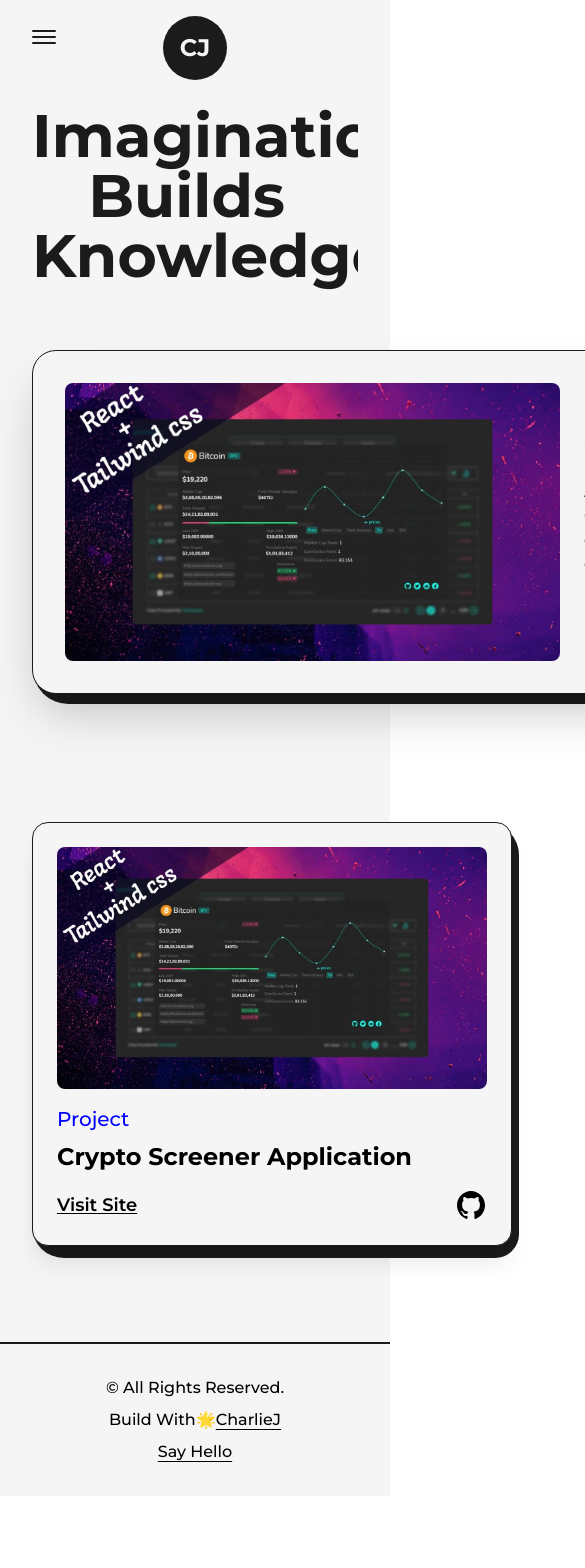
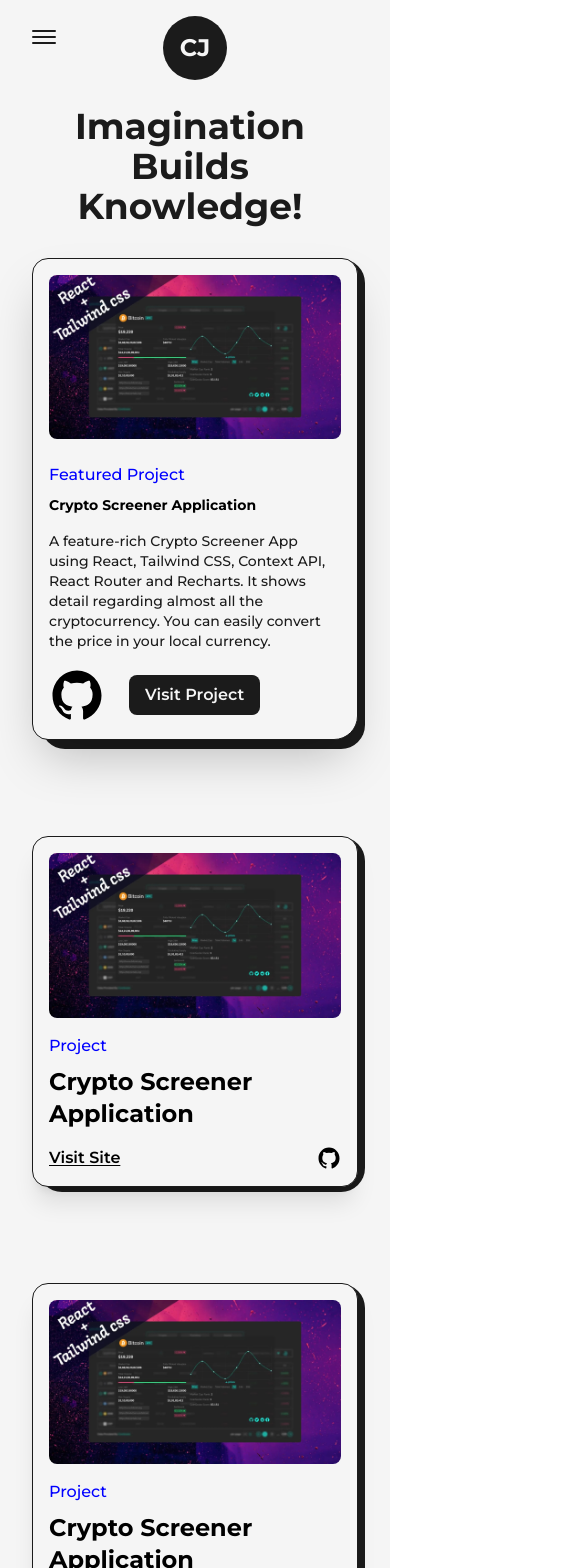
Before and after one commit to SupaMega24/nextjs-portfolio, a Next.js app in the folder code/: page /projects in a window 390 px wide. Shown: the top 1568 px of the page, 585 px wide, since content can reach past the window. Before the commit the page ends 1496 px from the top, so only its background shows below. Built offline with nearby package versions, Linux system fonts and the light colour scheme.

Commit message:
Update site responsiveness

```diff
--- a/code/src/components/AnimatedText.js
+++ b/code/src/components/AnimatedText.js
@@ -45,8 +45,8 @@ const AnimatedText = ({ text, className = "" }) => {
                     text.split(" ").map((word, index) =>
                         <motion.span key={word + '-' + index} className='inline-block'
                             variants={singleWord}
-                            initial="initial"
-                            animate="animate"
+                        // initial="initial"
+                        // animate="animate"
                         >
                             {word}&nbsp;
                         </motion.span>
--- a/code/src/components/LiIcon.js
+++ b/code/src/components/LiIcon.js
@@ -10,7 +10,9 @@ const LiIcon = ({ reference }) => {
     )
     return (
         <figure className='absolute left-0 stroke-dark dark:stroke-light'>
-            <svg className='-rotate-90' width="75" height="75" viewbox="0 0 100 100">
+            <svg className='-rotate-90 md:w-[60px] md:h-[60px] xs:w-[40px] xs:h-[40px]'
+                width="75" height="75" viewbox="0 0 100 100">
+
                 <circle cx="50" cy="50" r="20" className='stroke-primary stroke-1 fill-none
                     dark:stroke-blue'
                 />
--- a/code/src/components/Skills.js
+++ b/code/src/components/Skills.js
@@ -6,7 +6,9 @@ const Skill = ({ name, x, y }) => {
         <motion.div className='flex items-center justify-center
                     rounded-full font-semibold bg-dark text-light
                     py-3 px-6 shadow-dark cursor-pointe absolute
-                    dark:text-dark dark:bg-light'
+                    dark:text-dark dark:bg-light lg:py-2 lg:px-4
+                    md:text-sm md:py-1.5 md:px-3 xs:bg-transparent xs:dark:bg-transparent
+                    xs:text-dark xs:dark:text-light xs:text-bold'
             whileHover={{ scale: 1.05 }}
             initial={{ x: 0, y: 0 }}
             whileInView={{ x: x, y: y, transition: { duration: 1.5 } }}
@@ -20,15 +22,23 @@ const Skill = ({ name, x, y }) => {
 const Skills = () => {
     return (
         <>
-            <h2 className='font-bold text-8xl mt-64 w-full text-center'>
+            <h2 className='font-bold text-8xl mt-64 w-full text-center
+                md:text-6xl md:mt-32 '
+            >
                 Skills
             </h2>
             <div className='w-full h-screen relative flex items-center
-                justify-center rounded-full bg-circularLight dark:bg-circularDark'
+                justify-center rounded-full bg-circularLight dark:bg-circularDark
+                lg:h-[80vh] sm:h-[60vh] xs:h-[50vh]
+                lg:bg-circularLightLg lg:dark:bg-circularDarkLg
+                md:bg-circularLightMd md:dark:bg-circularDarkMd
+                sm:bg-circularLightSm sm:dark:bg-circularDarkSm'
             >
                 <motion.div className='flex items-center justify-center
                     rounded-full font-semibold bg-dark text-light
-                    p-8 shadow-dark cursor-pointer dark:text-dark dark:bg-light'
+                    p-8 shadow-dark cursor-pointer dark:text-dark dark:bg-light
+                    lg:p-6 md:p-4 xs:test-xs xs:p-2'
+
                     whileHover={{ scale: 1.05 }}
                 >
                     Web
--- a/code/src/pages/projects.js
+++ b/code/src/pages/projects.js
@@ -12,13 +12,18 @@ const FeaturedProject = ({ type, title, summary, img, link, github }) => {
     return (
         <article className='w-full flex items-center justify-between
             rounded-3xl border border-solid border-dark bg-light
-            shadow-2xl p-8 relative rounded-br-2xl dark:bg-dark dark:border-light'
+            shadow-2xl p-8 relative rounded-br-2xl dark:bg-dark dark:border-light
+            lg:flex-col lg:p-8 sm:rounded-2xl xs:rounded-br-3xl xs:p-4'
         >
             <div className='absolute top-0 -right-2 -z-10 w-[100.8%] h-[103%]
-                rounded-[2.2rem] bg-dark rounded-br-3xl dark:bg-light'
+                rounded-[2.2rem] bg-dark rounded-br-3xl dark:bg-light
+                xs:-right-2 sm:h-[102%] xs:w-full xs:rounded-[1.5rem]'
             />
-            <Link href={link} target="_blank" className='w-1/2 cursor-pointer
-                overflow-hidden rounded-lg'
+            <Link
+                href={link}
+                target="_blank"
+                className='w-1/2 cursor-pointer overflow-hidden rounded-lg
+                    lg:w-full'
             >
                 <Image src={img} alt={title} className='w-full h-auto'
                     priority
@@ -26,20 +31,32 @@ const FeaturedProject = ({ type, title, summary, img, link, github }) => {
                 />
             </Link>
 
-            <div className='w-1/2 flex flex-col items-start justify-between pl-6'>
-                <span className='text-blue font-medium text-xl dark:text-primaryDark'>
+            <div className='w-1/2 flex flex-col items-start justify-between pl-6
+                lg:w-full lg:pl-0 lg:pt-6'
+            >
+                <span className='text-blue font-medium text-xl dark:text-primaryDark
+                    xs:text-base'
+                >
                     {type}
                 </span>
                 <Link href={link} target="_blank" className='hover:underline underline-offset-2'>
-                    <h2 className='my-2 w-full text-left text-2xl font-bold dark:text-light'>
+                    <h2 className='my-2 w-full text-left text-2xl font-bold dark:text-light
+                        sm:text-sm'
+                    >
                         {title}
                     </h2>
                 </Link>
-                <p className='my-2 font-medium text-dark dark:text-light'>{summary}</p>
+                <p className='my-2 font-medium text-dark dark:text-light
+                    sm:text-sm'
+                >
+                    {summary}
+                </p>
                 <div className='mt-2 flex items-center'>
                     <Link href={github} target="_blank" className='w-14'> <GithubIcon /> </Link>
+
                     <Link href={link} target="_blank" className='ml-6 rounded-lg bg-dark text-light
-                        p-2 px-6 text-lg font-semibold dark:bg-light dark:text-dark'
+                        p-2 px-6 text-lg font-semibold dark:bg-light dark:text-dark
+                        sm:px-4 sm:text-base'
                     >
                         Visit Project
                     </Link>
@@ -54,11 +71,12 @@ const Project = ({ title, type, img, link, github }) => {
     return (
         <article className='w-full flex items-center justify-center rounded-2xl
             border border-solid border-dark bg-light p-6 relative flex-col shadow-xl
-            dark:bg-dark dark:border-light'
+            dark:bg-dark dark:border-light xs:p-4'
 
         >
             <div className='absolute top-0 -right-2 -z-10 w-[101.8%] h-[103%]
-                rounded-[2rem] bg-dark rounded-br-3xl dark:bg-light'
+                rounded-[2rem] bg-dark rounded-br-3xl dark:bg-light
+                md:-right-2 md:w-[101%] sm:h-[102%] xs:rounded-[1.5rem]'
             />
             <Link href={link} target="_blank" className='w-full cursor-pointer
                 overflow-hidden rounded-lg'
@@ -69,11 +87,15 @@ const Project = ({ title, type, img, link, github }) => {
             </Link>
 
             <div className='w-full flex flex-col items-start justify-between mt-4'>
-                <span className='text-blue font-medium text-xl dark:text-primaryDark'>
+                <span className='text-blue font-medium text-xl dark:text-primaryDark
+                    lg:text-lg md:text-base'
+                >
                     {type}
                 </span>
                 <Link href={link} target="_blank" className='hover:underline underline-offset-2'>
-                    <h2 className='my-2 w-full text-left text-2xl font-bold'>
+                    <h2 className='my-2 w-full text-left text-2xl font-bold
+                        lg:text-2xl'
+                    >
                         {title}
                     </h2>
                 </Link>
@@ -81,11 +103,13 @@ const Project = ({ title, type, img, link, github }) => {
                 <div className='mt-2 flex items-center justify-between w-full'>
 
                     <Link href={link} target="_blank" className='underline
-                        underline-offset-2 text-lg font-semibold'
+                        underline-offset-2 text-lg font-semibold md:text-base'
                     >
                         Visit Site
                     </Link>
-                    <Link href={github} target="_blank" className='w-8'>
+                    <Link href={github} target="_blank" className='w-8
+                        md:w-6'
+                    >
                         <GithubIcon />
                     </Link>
 
@@ -105,9 +129,13 @@ const projects = () => {
             </Head>
             <main className='w-full mb-16 flex flex-col items-center justify-center dark:text-light'>
                 <Layout className='pt-16'>
-                    <AnimatedText text="Imagination Builds Knowledge!" className='!text-6xl mb-16' />
+                    <AnimatedText text="Imagination Builds Knowledge!" className='mb-16
+                    lg:text-!7xl sm:mb-8 sm:!text-6xl xs:!text-4xl'
+                    />
 
-                    <div className='grid grid-cols-12 gap-24 gap-y-32'>
+                    <div className='grid grid-cols-12 gap-24 gap-y-32
+                    xl:gap-x-16 lg:gap-x-8 md:gap-y-24 sm:gap-x-0'
+                    >
                         <div className='col-span-12'>
                             <FeaturedProject
 
@@ -123,7 +151,7 @@ local currency."
                             />
                         </div>
 
-                        <div className='col-span-6'>
+                        <div className='col-span-6 sm:col-span-12'>
                             <Project
                                 title="Crypto Screener Application"
                                 img={project1}
@@ -133,7 +161,7 @@ local currency."
                             />
                         </div>
 
-                        <div className='col-span-6'>
+                        <div className='col-span-6 sm:col-span-12'>
                             <Project
                                 title="Crypto Screener Application"
                                 img={project1}
--- a/code/tailwind.config.js
+++ b/code/tailwind.config.js
@@ -25,8 +25,29 @@ module.exports = {
         'spin-slow': 'spin 16s linear infinite',
       },
       backgroundImage: {
-        circularLight: "repeating-radial-gradient(rgba(0,0,0,0.4) 2px,#f5f5f5 5px, #f5f5f5 100px);",
-        circularDark: "repeating-radial-gradient(rgba(255,255,255,0.5) 2px,#1b1b1b 8px, #1b1b1b 100px);"
+        circularLight:
+          "repeating-radial-gradient(rgba(0,0,0,0.4) 2px,#f5f5f5 5px, #f5f5f5 100px);",
+
+        circularDark:
+          "repeating-radial-gradient(rgba(255,255,255,0.5) 2px,#1b1b1b 8px, #1b1b1b 100px);",
+
+        circularLightLg:
+          "repeating-radial-gradient(rgba(0,0,0,0.4) 2px,#f5f5f5 5px, #f5f5f5 80px);",
+
+        circularDarkLg:
+          "repeating-radial-gradient(rgba(255,255,255,0.5) 2px,#1b1b1b 8px, #1b1b1b 80px);",
+
+        circularLightMd:
+          "repeating-radial-gradient(rgba(0,0,0,0.4) 2px,#f5f5f5 5px,#f5f5f5 60px)",
+
+        circularDarkMd:
+          "repeating-radial-gradient(rgba(255,255,255,0.5) 2px,#1b1b1b 6px,#1b1b1b 60px)",
+
+        circularLightSm:
+          "repeating-radial-gradient(rgba(0,0,0,0.4) 2px,#f5f5f5 5px,#f5f5f5 40px)",
+
+        circularDarkSm:
+          "repeating-radial-gradient(rgba(255,255,255,0.5) 2px,#1b1b1b 4px,#1b1b1b 40px)",
       },
     },
     screens: {
```
Also changed, not shown: code/src/components/Education.js (+10 -8 lines), code/src/components/Experience.js (+18 -8 lines), code/src/pages/about.js (+16 -5 lines).
